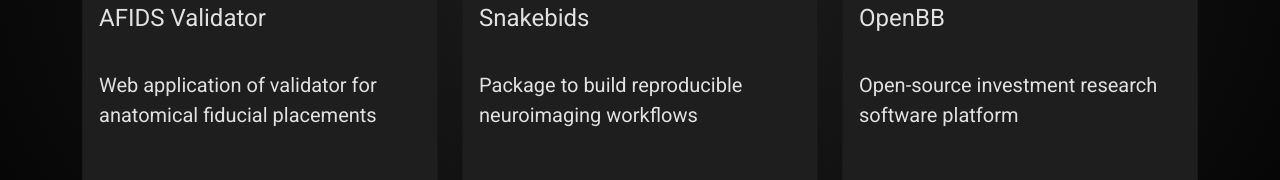
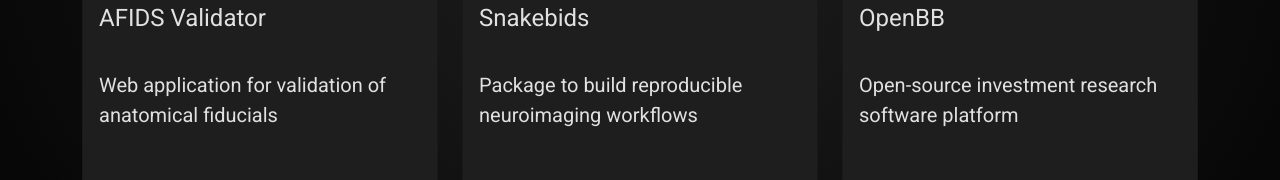
Before and after one commit to kaitj/kaitj.github.io, a Next.js app: page /projects in a window 1280 px wide. Shown: the part 549-729 px from the top of the page. Built offline with nearby package versions, Linux system fonts and the light colour scheme; a web font is replaced by a local one.

Commit message:
Update description of afids-validator

```diff
--- a/data/projects.ts
+++ b/data/projects.ts
@@ -6,7 +6,7 @@ const projData: ProjectProps[] = [
     image:
       "https://github.com/afids/afids-validator/blob/master/afidsvalidator/static/lib/afidsvalidator-react/public/afids_banner.png?raw=true",
     description:
-      "Web application of validator for anatomical fiducial placements",
+      "Web application for validation of anatomical fiducials",
     website: "https://validator.afids.io",
     github: "https://github.com/afids/afids-validator",
   },
```
